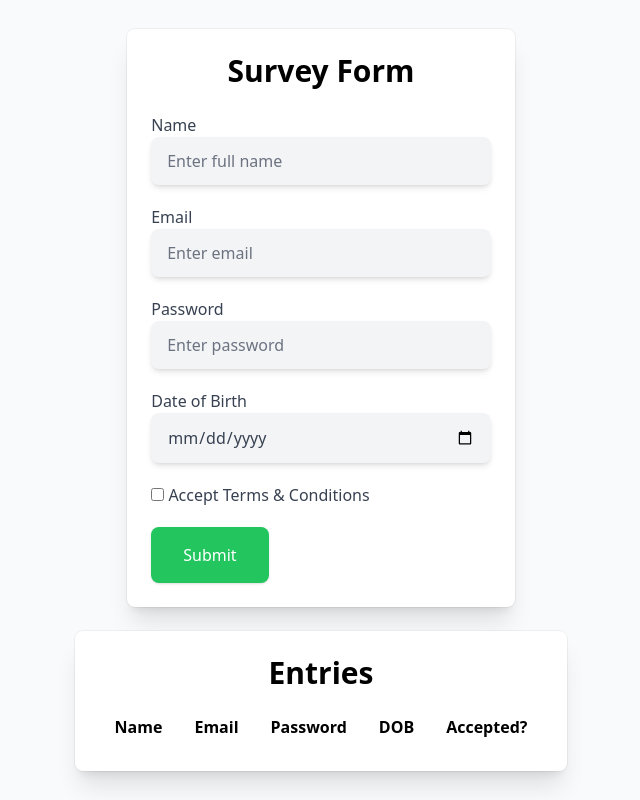
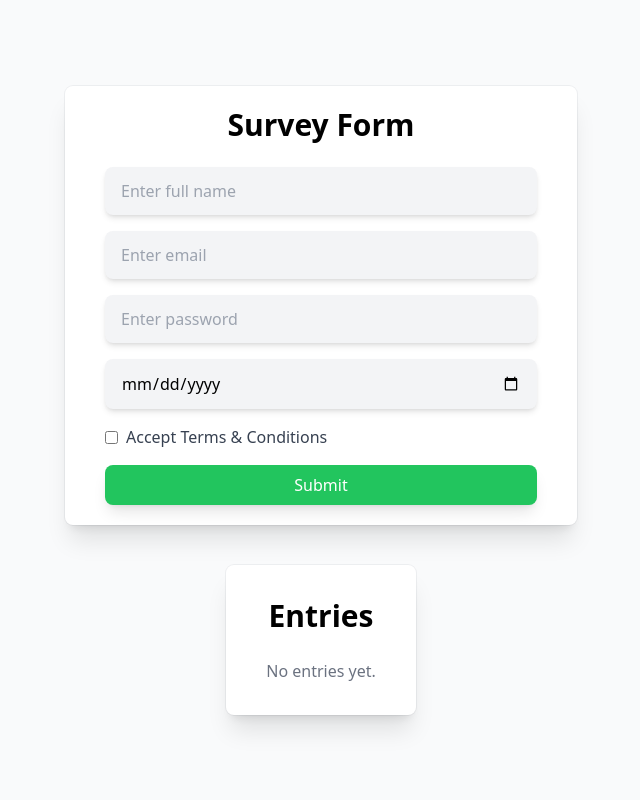
Before and after one commit to Hemang360/wd101, a plain HTML site: page index.html in a window 1280 px wide. Shown: the whole page, without its empty margins (319-959 px from the left). Drawn offline with nearby package versions, Linux system fonts and the light colour scheme.

Commit message:
changes made

```diff
--- a/index.html
+++ b/index.html
@@ -1,123 +1,36 @@
 <!DOCTYPE html>
 <html lang="en">
-
 <head>
-    <meta charset="UTF-8">
-    <meta http-equiv="X-UA-Compatible" content="IE=edge">
-    <meta name="viewport" content="width=device-width, initial-scale=1.0">
+  <meta charset="UTF-8" />
+  <meta name="viewport" content="width=device-width, initial-scale=1.0" />
   <script src="https://cdn.tailwindcss.com"></script>
   <title>Registration Form</title>
 </head>
+<body>
+  <div class="relative flex min-h-screen flex-col justify-center overflow-hidden py-6 bg-gray-50">
+    <div class="relative bg-white px-6 pt-5 pb-5 shadow-xl ring-1 ring-gray-900/5 sm:mx-auto sm:max-w-lg sm:rounded-lg sm:px-10">
+      <div class="mx-auto max-w-md">
+        <h2 class="text-3xl text-center font-bold leading-tight">Survey Form</h2>
+        <form id="survey-form" class="space-y-4 mt-6">
+          <input type="text" id="fullName" required class="bg-gray-100 rounded-lg shadow-md px-4 py-3 w-full" placeholder="Enter full name" />
+          <input type="email" id="userEmail" required class="bg-gray-100 rounded-lg shadow-md px-4 py-3 w-full" placeholder="Enter email" />
+          <input type="password" id="userPassword" required class="bg-gray-100 rounded-lg shadow-md px-4 py-3 w-full" placeholder="Enter password" />
+          <input type="date" id="birthDate" required class="bg-gray-100 rounded-lg shadow-md px-4 py-3 w-full" />
+          <label class="flex items-center space-x-2">
+            <input type="checkbox" id="termsCheck" required />
+            <span class="text-gray-700">Accept Terms & Conditions</span>
+          </label>
+          <button type="submit" class="w-full mt-4 rounded-lg shadow-lg px-4 py-2 bg-green-500 text-white hover:bg-green-400 transition">Submit</button>
+        </form>
+      </div>
+    </div>
 
-<body>
-    <main class="flex flex-col min-h-screen justify-center py-6 bg-gray-50">
-        <section class="bg-white p-6 shadow-xl ring-1 ring-gray-900/5 mx-auto max-w-lg rounded-lg">
-            <h1 class="text-3xl text-center font-bold">Survey Form</h1>
-            <form id="registrationForm" class="mt-6 space-y-5 text-gray-700">
-                <div>
-                    <label for="fullName" class="font-medium">Name</label>
-                    <input required type="text" id="fullName" name="fullName" placeholder="Enter full name"
-                        class="w-full bg-gray-100 rounded-lg shadow-md px-4 py-3 placeholder-gray-500 focus:outline-none">
+    <div class="relative bg-white px-6 mt-10 pt-8 pb-8 shadow-xl ring-1 ring-gray-900/5 sm:mx-auto sm:max-w-4xl sm:rounded-lg sm:px-10">
+      <h2 class="text-3xl text-center font-bold leading-tight">Entries</h2>
+      <div id="entryDisplay" class="mt-6 overflow-x-auto"></div>
     </div>
-                <div>
-                    <label for="userEmail" class="font-medium">Email</label>
-                    <input required type="email" id="userEmail" name="userEmail" placeholder="Enter email"
-                        class="w-full bg-gray-100 rounded-lg shadow-md px-4 py-3 placeholder-gray-500 focus:outline-none">
   </div>
-                <div>
-                    <label for="userPassword" class="font-medium">Password</label>
-                    <input required type="password" id="userPassword" name="userPassword" placeholder="Enter password"
-                        class="w-full bg-gray-100 rounded-lg shadow-md px-4 py-3 placeholder-gray-500 focus:outline-none">
-                </div>
-                <div>
-                    <label for="birthDate" class="font-medium">Date of Birth</label>
-                    <input required type="date" id="birthDate" name="birthDate"
-                        class="w-full bg-gray-100 rounded-lg shadow-md px-4 py-3 placeholder-gray-500 focus:outline-none">
-                </div>
-                <div>
-                    <label class="font-medium">
-                        <input required type="checkbox" id="termsCheck"> Accept Terms & Conditions
-                    </label>
-                </div>
-                <button type="submit"
-                    class="px-8 py-4 bg-green-500 text-white rounded-lg shadow hover:bg-green-400 focus:outline-none">
-                    Submit
-                </button>
-            </form>
-        </section>
 
-        <section class="bg-white p-6 mt-6 shadow-xl ring-1 ring-gray-900/5 mx-auto max-w-lg rounded-lg">
-            <h2 class="text-3xl text-center font-bold">Entries</h2>
-            <div id="entriesDisplay" class="mt-4"></div>
-        </section>
-    </main>
-
-    <script>
-        (() => {
-            const dateField = document.querySelector("#birthDate");
-            const today = new Date();
-            const pad = num => num.toString().padStart(2, '0');
-
-            const formatDate = (dateObj, offset) => {
-                const y = dateObj.getFullYear() - offset;
-                const m = pad(dateObj.getMonth() + 1);
-                const d = pad(dateObj.getDate());
-                return `${y}-${m}-${d}`;
-            };
-
-            dateField.min = formatDate(today, 55);
-            dateField.max = formatDate(today, 18);
-
-            const getStoredEntries = () => JSON.parse(localStorage.getItem("user-data") || "[]");
-
-            const showEntries = () => {
-                const entries = getStoredEntries();
-                const tableHead = `
-                    <table class="table-auto w-full">
-                        <thead><tr>
-                            <th class="px-4 py-2">Name</th>
-                            <th class="px-4 py-2">Email</th>
-                            <th class="px-4 py-2">Password</th>
-                            <th class="px-4 py-2">DOB</th>
-                            <th class="px-4 py-2">Accepted?</th>
-                        </tr></thead>
-                        <tbody>
-                `;
-
-                const rows = entries.map(entry => `
-                    <tr>
-                        <td class="border px-4 py-2">${entry.fullName}</td>
-                        <td class="border px-4 py-2">${entry.userEmail}</td>
-                        <td class="border px-4 py-2">${entry.userPassword}</td>
-                        <td class="border px-4 py-2">${entry.birthDate}</td>
-                        <td class="border px-4 py-2">${entry.termsAccepted}</td>
-                    </tr>
-                `).join('');
-
-                const table = tableHead + rows + "</tbody></table>";
-                document.getElementById("entriesDisplay").innerHTML = table;
-            };
-
-            const handleFormSubmit = e => {
-                e.preventDefault();
-                const formData = {
-                    fullName: document.querySelector("#fullName").value,
-                    userEmail: document.querySelector("#userEmail").value,
-                    userPassword: document.querySelector("#userPassword").value,
-                    birthDate: document.querySelector("#birthDate").value,
-                    termsAccepted: document.querySelector("#termsCheck").checked
-                };
-
-                const existingEntries = getStoredEntries();
-                existingEntries.push(formData);
-                localStorage.setItem("user-data", JSON.stringify(existingEntries));
-                showEntries();
-            };
-
-            document.getElementById("registrationForm").addEventListener("submit", handleFormSubmit);
-            showEntries();
-        })();
-    </script>
+  <script src="index.js"></script>
 </body>
-
 </html>
--- /dev/null
+++ b/index.js
@@ -0,0 +1,83 @@
+(function () {
+  const form = document.getElementById("survey-form");
+  const entriesContainer = document.getElementById("entryDisplay");
+  const dobInput = document.getElementById("birthDate");
+
+  // Set age limits: between 18 and 55
+  const setDateLimits = () => {
+    const today = new Date();
+    const year = today.getFullYear();
+    const month = String(today.getMonth() + 1).padStart(2, '0');
+    const day = String(today.getDate()).padStart(2, '0');
+
+    const maxDate = `${year - 18}-${month}-${day}`;
+    const minDate = `${year - 55}-${month}-${day}`;
+
+    dobInput.setAttribute("max", maxDate);
+    dobInput.setAttribute("min", minDate);
+  };
+
+  const getStoredEntries = () => {
+    const stored = localStorage.getItem("entries-list");
+    return stored ? JSON.parse(stored) : [];
+  };
+
+  const saveEntry = (entry) => {
+    const entries = getStoredEntries();
+    entries.push(entry);
+    localStorage.setItem("entries-list", JSON.stringify(entries));
+  };
+
+  const renderEntries = () => {
+    const entries = getStoredEntries();
+
+    if (entries.length === 0) {
+      entriesContainer.innerHTML = `<p class="text-center text-gray-500">No entries yet.</p>`;
+      return;
+    }
+
+    const rows = entries.map((entry) => `
+      <tr class="text-center">
+        <td class="border px-4 py-2">${entry.fullName}</td>
+        <td class="border px-4 py-2">${entry.email}</td>
+        <td class="border px-4 py-2">${entry.password}</td>
+        <td class="border px-4 py-2">${entry.birthDate}</td>
+        <td class="border px-4 py-2">${entry.termsAccepted ? "Yes" : "No"}</td>
+      </tr>
+    `).join('');
+
+    entriesContainer.innerHTML = `
+      <table class="table-auto w-full border border-gray-300 mt-4">
+        <thead>
+          <tr class="bg-gray-200 text-center">
+            <th class="border px-4 py-2">Name</th>
+            <th class="border px-4 py-2">Email</th>
+            <th class="border px-4 py-2">Password</th>
+            <th class="border px-4 py-2">DOB</th>
+            <th class="border px-4 py-2">Accepted Terms?</th>
+          </tr>
+        </thead>
+        <tbody>${rows}</tbody>
+      </table>
+    `;
+  };
+
+  form.addEventListener("submit", (e) => {
+    e.preventDefault();
+
+    const newEntry = {
+      fullName: document.getElementById("fullName").value,
+      email: document.getElementById("userEmail").value,
+      password: document.getElementById("userPassword").value,
+      birthDate: document.getElementById("birthDate").value,
+      termsAccepted: document.getElementById("termsCheck").checked
+    };
+
+    saveEntry(newEntry);
+    renderEntries();
+    form.reset();
+  });
+
+  setDateLimits();
+  renderEntries();
+})();
```
Lines whose indentation alone changed are shown as unchanged.
